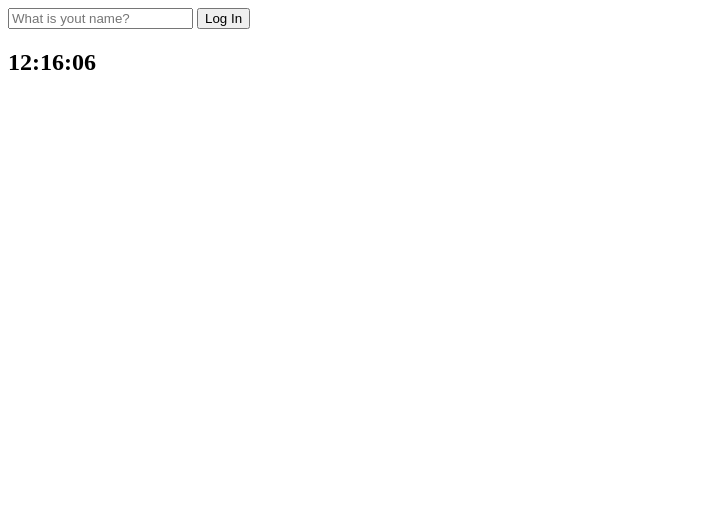
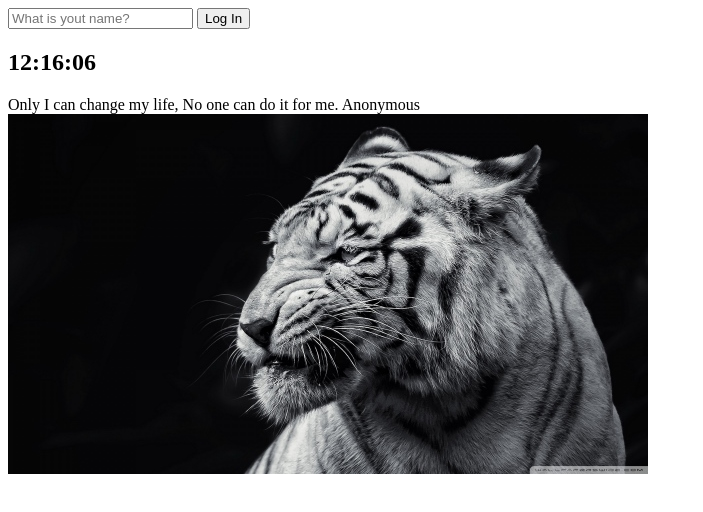
Before and after one commit to Chaean00/VanillaJS, a plain HTML site: page index.html in a window 1280 px wide. Shown: the whole page, without its empty margins (0-703 px from the left). Drawn offline with Linux system fonts and the light colour scheme.

Commit message:
랜덤 배경이미지 기능 추가

```diff
--- a/index.html
+++ b/index.html
@@ -19,7 +19,13 @@
     </form>
     <h2 id="clock">00:00:00</h2>
     <h1 id="greeting" class="hidden"></h1>
+    <div id="quote">
+        <span></span>
+        <span></span>
+    </div>
     <script src="js/clock.js"></script>
     <script src="js/greetings.js"></script>
+    <script src="js/quotes.js"></script>
+    <script src="js/background.js"></script>
 </body>
 </html>
--- /dev/null
+++ b/js/background.js
@@ -0,0 +1,9 @@
+const images = ["0.jpg","1.jpg", "2.jpg"];
+
+const chosenImage = images[Math.floor(Math.random() * images.length)];
+
+const bgImage = document.createElement("img");
+
+bgImage.src = `img/${chosenImage}`;
+
+document.body.appendChild(bgImage);
--- /dev/null
+++ b/js/quotes.js
@@ -0,0 +1,51 @@
+const quotes = [
+    {
+        quote : "Age is no guarantee of maturity.",
+        author: "Anonymous",
+    },
+    {
+        quote : "All you need in this life is ignorance and confidence, then success is sure.",
+        author: "Anonymous",
+    },
+    {
+        quote : "A day without laughter is a day wasted.",
+        author: "Anonymous",
+    },
+    {
+        quote : "Patterning your life around other's opinions is nothing more than slavery.",
+        author: "Anonymous",
+    },
+    {
+        quote : "love what you have.",
+        author: "Anonymous",
+    },
+    {
+        quote : "Do not be afraid to give up the good to go for the great.",
+        author: "Anonymous",
+    },
+    {
+        quote : "Rome is not built in a day.",
+        author: "Anonymous",
+    },
+    {
+        quote : "Habit is second nature.",
+        author: "Anonymous",
+    },
+    {
+        quote : "The unexamined life is not worth living.",
+        author: "Anonymous",
+    },
+    {
+        quote : "Only I can change my life, No one can do it for me.",
+        author: "Anonymous",
+    },
+];
+
+const quote = document.querySelector("#quote span:first-child")
+const author = document.querySelector("#quote span:last-child")
+
+// math모듈을 통해 qutoes배열의 랜덤 하나를 가져와서 변수에 저장
+const todaysQuote = quotes[Math.floor(Math.random() * quotes.length)];
+
+quote.innerText = todaysQuote.quote;
+author.innerText = todaysQuote.author;
```
Also changed, not shown: img/0.jpg (added), img/1.jpg (added), img/2.jpg (added).
